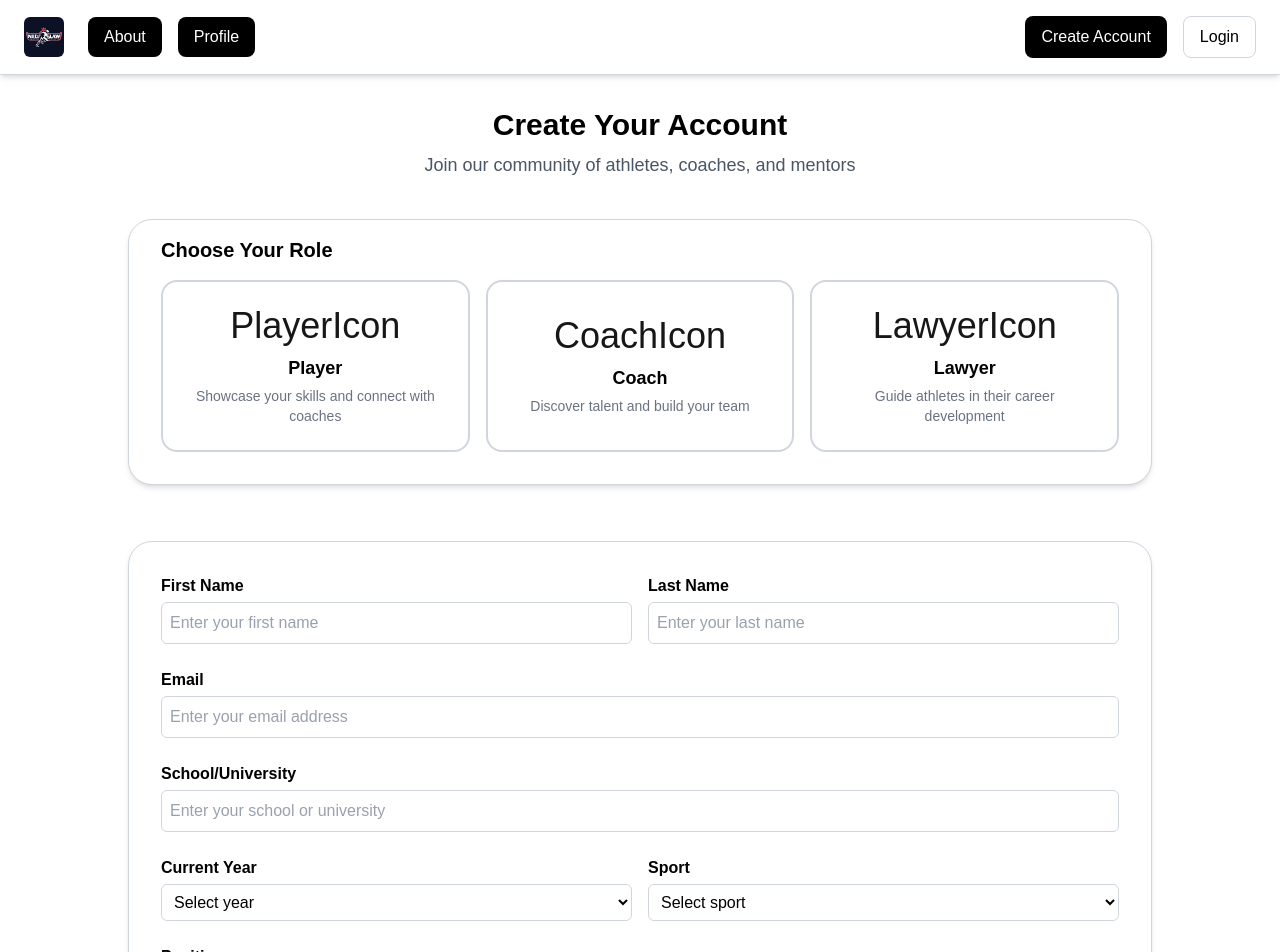
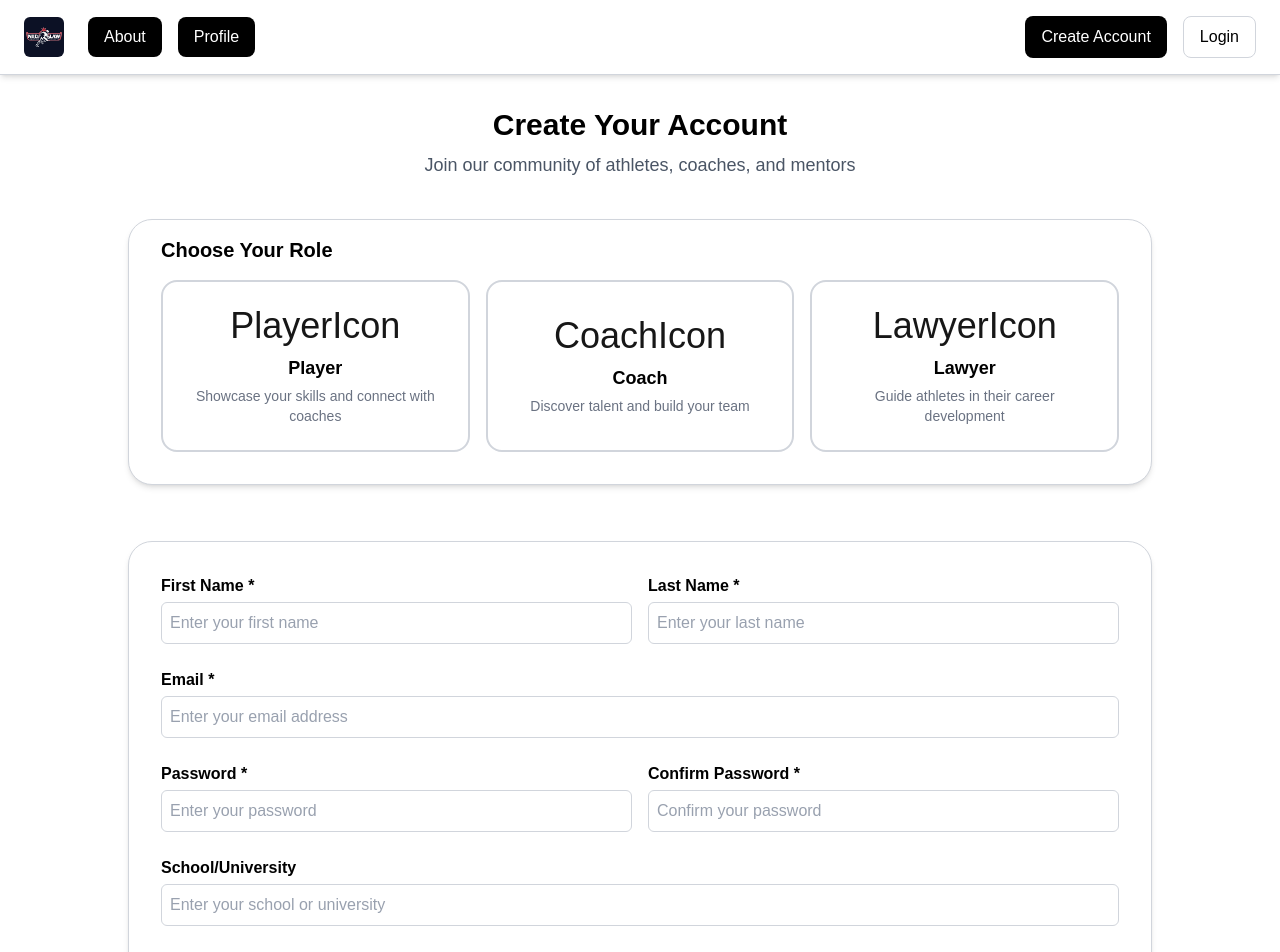
Before and after one commit to Nuclear-CodesUNT/Nuclear-codes-NIL-App, a Next.js app in the folder frontend/: page /signup in a window 1280 px wide. Shown: the top 952 px of the page. Built offline with nearby package versions, Linux system fonts and the light colour scheme.

Commit message:
added state management, ui form validation, post api request, error handling

```diff
--- a/frontend/src/app/signup/page.tsx
+++ b/frontend/src/app/signup/page.tsx
@@ -1,9 +1,103 @@
 "use client";
 import { useState } from "react";
-
+import { useRouter } from 'next/navigation';
 
 export default function App() {
-  const [selected, setSelected] = useState<number | null>(null); // React function to update ui when buttons or text fields are used
+  const router = useRouter();
+  const [selected, setSelected] = useState<number | null>(null);
+
+  // Form data state - handles all form inputs
+  const [formData, setFormData] = useState({
+    firstName: '',
+    lastName: '',
+    email: '',
+    password: '',
+    confirmPassword: '',
+    school: '',
+    currentYear: '',
+    sport: '',
+    position: '',
+    role: ''
+  });
+
+  const [error, setError] = useState('');
+  const [loading, setLoading] = useState(false);
+
+  // Handle input changes for all form fields
+  const handleChange = (e: React.ChangeEvent<HTMLInputElement | HTMLSelectElement | HTMLTextAreaElement>) => {
+    setFormData({
+      ...formData,
+      [e.target.name]: e.target.value
+    });
+    setError(''); // Clear error when user starts typing
+  };
+
+  // Handle role selection (Player, Coach, Mentor)
+  const handleRoleSelect = (buttonId: number, roleName: string) => {
+    setSelected(buttonId);
+    setFormData({
+      ...formData,
+      role: roleName
+    });
+  };
+
+  // Form submission handler
+  const handleSubmit = async (e: React.FormEvent) => {
+    e.preventDefault();
+    setError('');
+
+    // Validation - ensure required fields are filled
+    if (!formData.firstName || !formData.lastName || !formData.email || !formData.password || !formData.role) {
+      setError('Please fill in all required fields and select a role');
+      return;
+    }
+
+    if (formData.password !== formData.confirmPassword) {
+      setError('Passwords do not match');
+      return;
+    }
+
+    if (formData.password.length < 6) {
+      setError('Password must be at least 6 characters');
+      return;
+    }
+
+    setLoading(true);
+
+    try {
+      // API call to backend signup endpoint
+      const response = await fetch(`${process.env.NEXT_PUBLIC_BACKEND_API_URL || 'http://localhost:4000'}/api/auth/signup`, {
+        method: 'POST',
+        headers: {
+          'Content-Type': 'application/json',
+        },
+        credentials: 'include',
+        body: JSON.stringify({
+          name: `${formData.firstName} ${formData.lastName}`,
+          email: formData.email,
+          password: formData.password,
+          role: formData.role,
+          school: formData.school,
+          currentYear: formData.currentYear,
+          sport: formData.sport,
+          position: formData.position
+        }),
+      });
+
+      const data = await response.json();
+
+      if (!response.ok) {
+        throw new Error(data.message || 'Signup failed');
+      }
+
+      // Redirect to dashboard on success
+      router.push('/dashboard');
+    } catch (err: any) {
+      setError(err.message || 'Something went wrong. Please try again.');
+    } finally {
+      setLoading(false);
+    }
+  };
 
   //Profile button info
   const buttons = [
@@ -13,7 +107,7 @@ export default function App() {
   ];
 
  return (
-  <div className="min-h-screen">
+  <form onSubmit={handleSubmit} className="min-h-screen">
       {/* Header Section*/}
       <div className="text-center mt-8 mb-6 px-4">
         <h2 className="text-3xl font-bold text-black mb-2">Create Your Account</h2>
@@ -21,6 +115,15 @@ export default function App() {
           Join our community of athletes, coaches, and mentors
         </p>
       </div>
+
+      {/* Error Message */}
+      {error && (
+        <div className="flex justify-center mb-4">
+          <div className="bg-red-100 border border-red-400 text-red-700 px-4 py-3 rounded max-w-5xl w-full mx-4">
+            {error}
+          </div>
+        </div>
+      )}
 
       {/* Profile type Frame */}
       <div className="flex justify-center items-center p-4">
@@ -43,22 +146,23 @@ export default function App() {
               w-full gap-4
             `}
           >
-            {buttons.map((btn) => (  // Fetch array of button const and create button element for each
+            {buttons.map((btn) => (
               <button
-                key={btn.id} // Create id for each created button
-                onClick={() => setSelected(btn.id)} // Onclick function for each button
+                key={btn.id}
+                type="button"
+                onClick={() => handleRoleSelect(btn.id, btn.name)}
                 className={`
                   flex flex-col items-center justify-center
                   p-6 rounded-2xl transition border-2 flex-1
                   ${
                     selected === btn.id
-                      ? "border-black"                          // Border color
-                      : "border-gray-300 hover:border-gray-400" // On hover effect color
+                      ? "border-black"
+                      : "border-gray-300 hover:border-gray-400"
                 }`}
               >
-                <div className="text-4xl mb-2">{btn.icon}</div>                  {/* Button icon/text placeholder */}
-                <span className="font-bold text-black text-lg">{btn.name}</span> {/* Button name */}
-                <span className="text-sm text-gray-500 text-center mt-1">        {/* Button description */}
+                <div className="text-4xl mb-2">{btn.icon}</div>
+                <span className="font-bold text-black text-lg">{btn.name}</span>
+                <span className="text-sm text-gray-500 text-center mt-1">
                   {btn.description}
                 </span>
               </button>
@@ -66,6 +170,7 @@ export default function App() {
           </div>
         </div>
       </div>
+
  {/* Profile Information Frame */}
       <div className="flex justify-center items-center p-4 mt-6">
         <div
@@ -77,60 +182,101 @@ export default function App() {
             p-8 space-y-6
           `}
         >
-
-
           {/* Name and Email Fields */}
-          <div className="grid md:grid-cols-2 gap-4"> {/* Grid layout */}
+          <div className="grid md:grid-cols-2 gap-4">
             {/* First name */}
             <div className="flex flex-col">
-              <label className="font-semibold mb-1 text-black">First Name</label>
+              <label className="font-semibold mb-1 text-black">First Name *</label>
               <input
                 type="text"
+                name="firstName"
+                value={formData.firstName}
+                onChange={handleChange}
                 placeholder="Enter your first name"
                 className="border border-gray-300 p-2 rounded-md text-black placeholder-gray-400"
+                required
               />
             </div>
             {/* Last name */}
             <div className="flex flex-col">
-              <label className="font-semibold mb-1 text-black">Last Name</label>
+              <label className="font-semibold mb-1 text-black">Last Name *</label>
               <input
                 type="text"
+                name="lastName"
+                value={formData.lastName}
+                onChange={handleChange}
                 placeholder="Enter your last name"
                 className="border border-gray-300 p-2 rounded-md text-black placeholder-gray-400"
+                required
               />
             </div>
           </div>
           {/* Email */}
           <div className="flex flex-col">
-            <label className="font-semibold mb-1 text-black">Email</label>
+            <label className="font-semibold mb-1 text-black">Email *</label>
             <input
               type="email"
+              name="email"
+              value={formData.email}
+              onChange={handleChange}
               placeholder="Enter your email address"
               className="border border-gray-300 p-2 rounded-md text-black placeholder-gray-400"
+              required
             />
           </div>
-          {/* First name */}
+
+          {/* Password Fields */}
+          <div className="grid md:grid-cols-2 gap-4">
+            <div className="flex flex-col">
+              <label className="font-semibold mb-1 text-black">Password *</label>
+              <input
+                type="password"
+                name="password"
+                value={formData.password}
+                onChange={handleChange}
+                placeholder="Enter your password"
+                className="border border-gray-300 p-2 rounded-md text-black placeholder-gray-400"
+                required
+              />
+            </div>
+            <div className="flex flex-col">
+              <label className="font-semibold mb-1 text-black">Confirm Password *</label>
+              <input
+                type="password"
+                name="confirmPassword"
+                value={formData.confirmPassword}
+                onChange={handleChange}
+                placeholder="Confirm your password"
+                className="border border-gray-300 p-2 rounded-md text-black placeholder-gray-400"
+                required
+              />
+            </div>
+          </div>
+
+          {/* School */}
           <div className="flex flex-col">
             <label className="font-semibold mb-1 text-black">School/University</label>
             <input
               type="text"
+              name="school"
+              value={formData.school}
+              onChange={handleChange}
               placeholder="Enter your school or university"
               className="border border-gray-300 p-2 rounded-md text-black placeholder-gray-400"
             />
           </div>
 
           {/* Current Year Selection */}
-          <div className="grid md:grid-cols-2 gap-4"> {/* Grid layout */}
-            <div className="flex flex-col">   {/* Stack labels vertically */}
+          <div className="grid md:grid-cols-2 gap-4">
+            <div className="flex flex-col">
               <label className="font-semibold mb-1 text-black">Current Year</label>
               <select
-                defaultValue=""
+                name="currentYear"
+                value={formData.currentYear}
+                onChange={handleChange}
                 className="border border-gray-300 p-2 rounded-md text-black"
               >
-                {/* Current year drop down options */}
-                <option value="" disabled>
-                  Select year
-                </option>
+                <option value="">Select year</option>
                 <option>Freshman</option>
                 <option>Sophomore</option>
                 <option>Junior</option>
@@ -142,13 +288,12 @@ export default function App() {
             <div className="flex flex-col">
               <label className="font-semibold mb-1 text-black">Sport</label>
               <select
-                defaultValue=""
+                name="sport"
+                value={formData.sport}
+                onChange={handleChange}
                 className="border border-gray-300 p-2 rounded-md text-black"
               >
-                {/* Current sport drop down option */}
-                <option value="" disabled>
-                  Select sport
-                </option>
+                <option value="">Select sport</option>
                 <option>Basketball</option>
                 <option>Football</option>
                 <option>Baseball</option>
@@ -161,39 +306,26 @@ export default function App() {
             <label className="font-semibold mb-1 text-black">Position</label>
             <input
               type="text"
+              name="position"
+              value={formData.position}
+              onChange={handleChange}
               placeholder="Enter your position"
-              className={`
-                border border-gray-300    {/* Border Color */}
-                p-2 rounded-md            {/* Inner padding and rounded corners */}
-                text-black                {/* Text color */}
-                placeholder-gray-400      {/* Faded placeholder text */}
-              `}
+              className="border border-gray-300 p-2 rounded-md text-black placeholder-gray-400"
             />
           </div>
 
-
-
-          {/* Cancel Button */}
-            <div className="flex justify-end gap-4 mt-6">
-
-
-              {/* Finish create account button */}
-              <button
-                type="button"
-                onClick={() => console.log("Create Account clicked")} // Create/change function for account creation
-                className={`
-                  px-4 py-2
-                  bg-blue-600
-                  text-white
-                  rounded-lg
-                  hover:bg-blue-700 transition`}
-              >
-              Create Account
-              </button>
-            </div>
-
+          <div className="flex justify-end gap-4 mt-6">
+            {/* Submit Button */}
+            <button
+              type="submit"
+              disabled={loading}
+              className="px-4 py-2 bg-blue-600 text-white rounded-lg hover:bg-blue-700 transition disabled:opacity-50 disabled:cursor-not-allowed"
+            >
+              {loading ? 'Creating Account...' : 'Create Account'}
+            </button>
+          </div>
         </div>
       </div>
-    </div>
+    </form>
   );
 }
```
